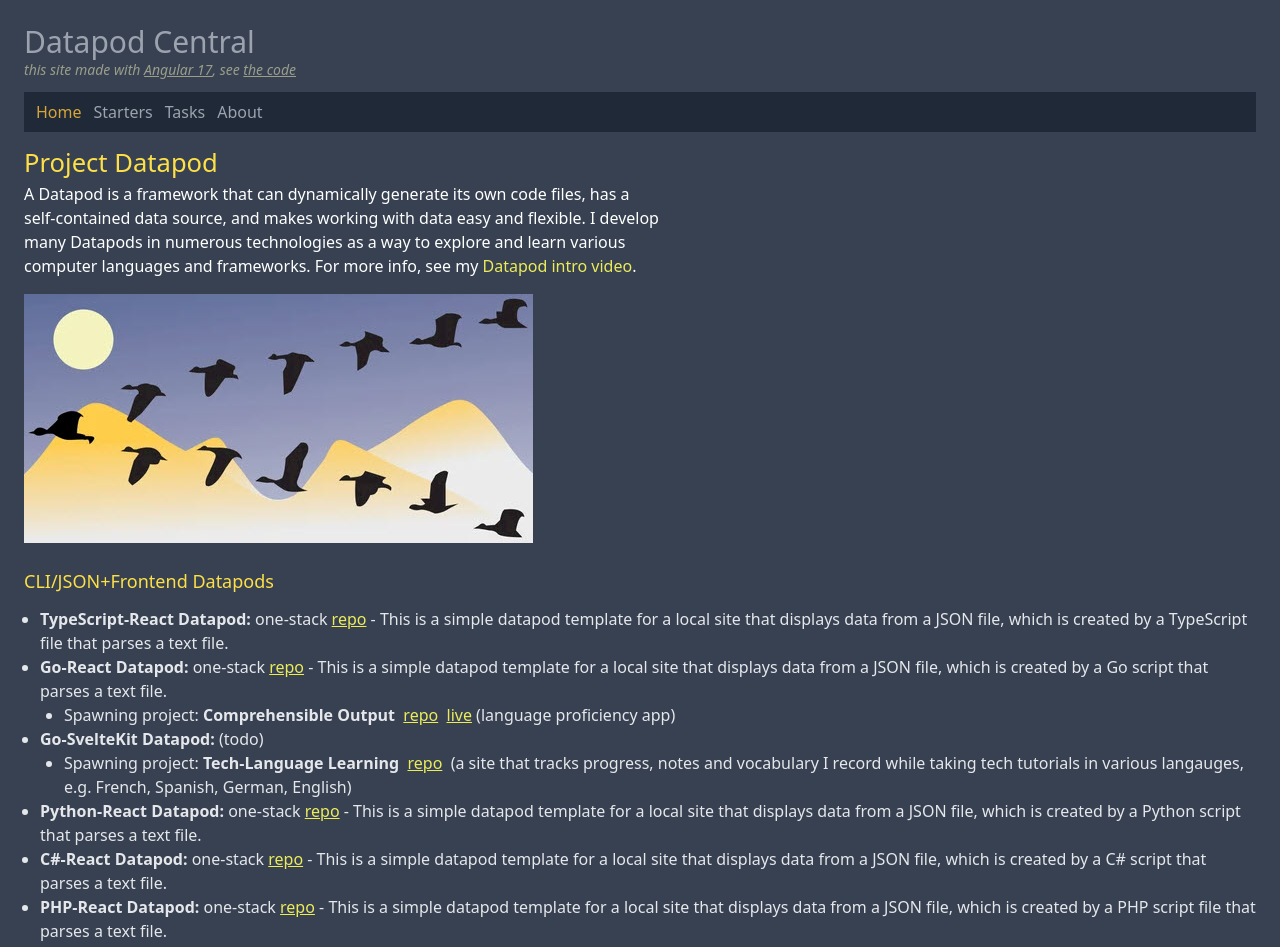
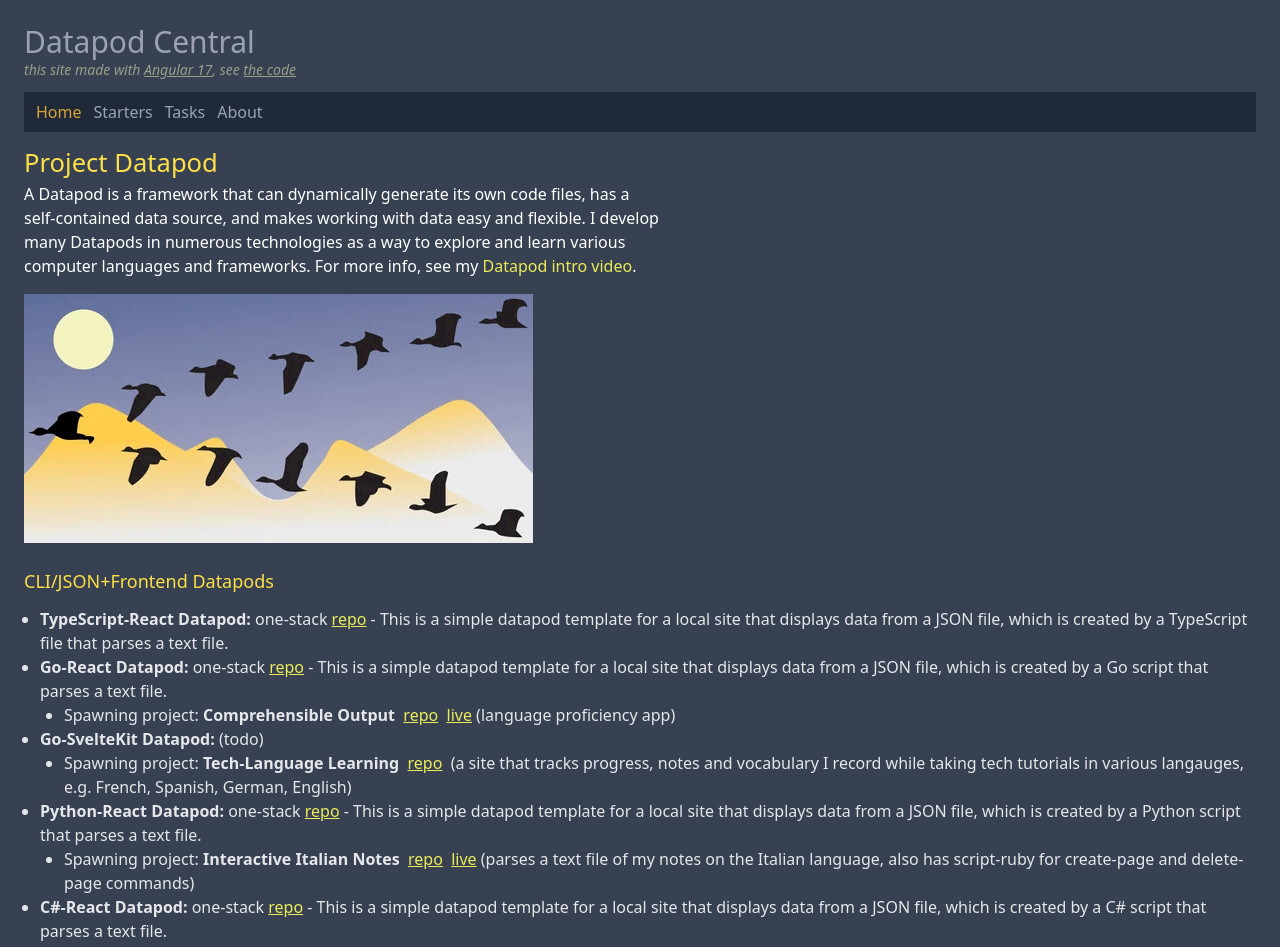
Before and after one commit to edwardtanguay/datapod-tanguay-eu, an Angular app: page /home in a window 1280 px wide. Shown: the top 947 px of the page. Built offline with nearby package versions, Linux system fonts and the light colour scheme.

Commit message:
CONTENT: Added interitalnotes

```diff
--- a/src/app/home/home.component.html
+++ b/src/app/home/home.component.html
@@ -1,7 +1,11 @@
 <section class="text-gray-200">
 	<h2 class="text-[1.6rem] text-yellow-300">Project Datapod</h2>
-	<p class="pb-4 w-[40rem]">A Datapod is a framework that can dynamically generate its own code files, has a self-contained data source, and makes working
-		with data easy and flexible. I develop many Datapods in numerous technologies as a way to explore and learn various computer languages and frameworks. For more info, see my <a href="https://www.youtube.com/watch?v=31ANUdLCAs8" target="_blank">Datapod intro video</a>.</p>
+	<p class="pb-4 w-[40rem]">A Datapod is a framework that can dynamically generate its own code files, has a
+		self-contained data source, and makes working
+		with data easy and flexible. I develop many Datapods in numerous technologies as a way to explore and learn
+		various computer languages and frameworks. For more info, see my <a
+		   href="https://www.youtube.com/watch?v=31ANUdLCAs8"
+		   target="_blank">Datapod intro video</a>.</p>
 	<img src="assets/images/birds.jpg" />
 	<h3 class="text-lg pt-6 text-yellow-300">CLI/JSON+Frontend Datapods</h3>
 	<ul class="pt-3 list-disc ml-4">
@@ -34,7 +38,8 @@
 					<a href="https://github.com/edwardtanguay/techlanglearn003"
 					   target="_blank"
 					   class="underline">repo</a>&nbsp;
-					(a site that tracks progress, notes and vocabulary I record while taking tech tutorials in various langauges, e.g. French, Spanish, German, English)
+					(a site that tracks progress, notes and vocabulary I record while taking tech tutorials in various
+					langauges, e.g. French, Spanish, German, English)
 				</li>
 			</ul>
 		</li>
@@ -43,6 +48,18 @@
 			   target="_blank"
 			   class="underline">repo</a> - This is a simple datapod template for a local site that displays data from a
 			JSON file, which is created by a Python script that parses a text file.
+			<ul class="list-disc ml-6">
+				<li>Spawning project: <b>Interactive Italian Notes</b>&nbsp;
+					<a href="https://github.com/edwardtanguay/interitalnotes"
+					   target="_blank"
+					   class="underline">repo</a>&nbsp;
+					<a href="https://interitalnotes.vercel.app/"
+					   target="_blank"
+					   class="underline">live</a>
+					(parses a text file of my notes on the Italian language, also has script-ruby for create-page and
+					delete-page commands)
+				</li>
+			</ul>
 		</li>
 		<li><b>C#-React Datapod:</b> one-stack
 			<a href="https://github.com/edwardtanguay/datapod-for-react-csharp-json"
```
